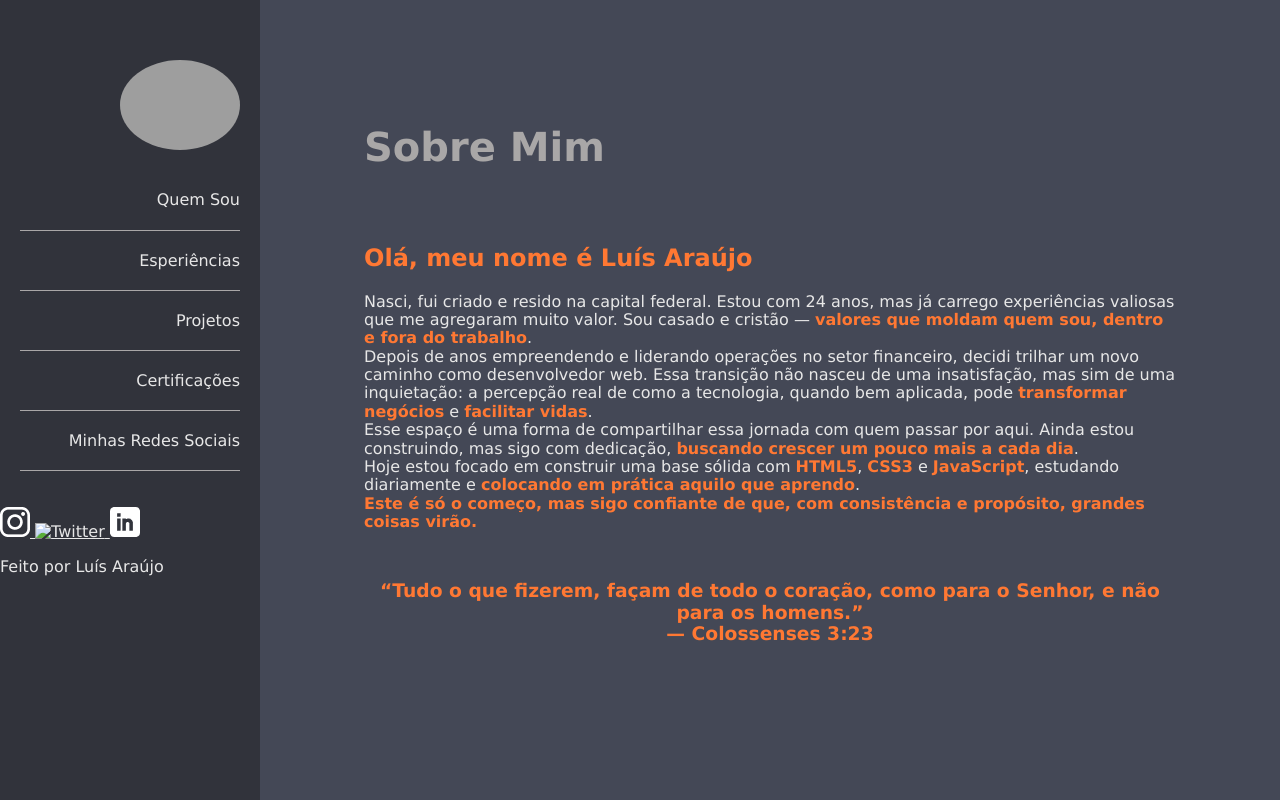
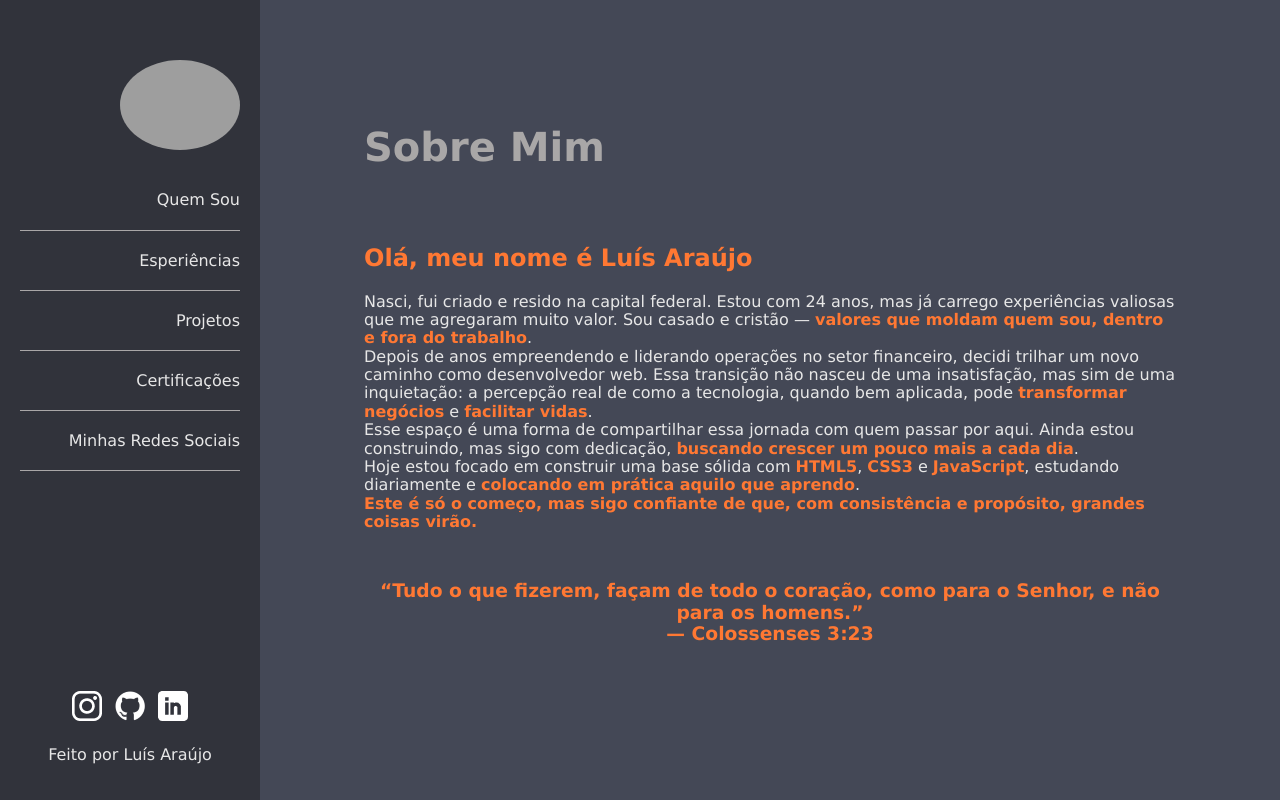
Before and after one commit to LuisAraujo-Dev/myskills, a plain HTML site: page index.html in a window 1280 px wide. Drawn offline with Linux system fonts and the light colour scheme; grey boxes are pictures that could not be loaded.

Commit message:
style: positioning the footer credit

```diff
--- a/CSS/style.css
+++ b/CSS/style.css
@@ -21,6 +21,8 @@ body{
 .main-header {
     flex: 0 0 26rem;
     background-color: var(--secondary-color);
+    flex-direction: column;
+    display: flex;
 }
 
 .main {
@@ -167,3 +169,18 @@ span {
     justify-content: space-between;
     gap: 2rem;
 }
+
+.footer-credit {
+  margin-top: auto;
+  text-align: center;
+  font-size: 1.6rem;
+  padding-bottom: 2rem;
+
+}
+.footer-credit img {
+    padding: .4rem;
+}
+
+.footer-credit a{
+    text-decoration: none;
+}
--- a/index.html
+++ b/index.html
@@ -22,13 +22,13 @@
             </ul>
         </nav>
 
+        <div class="footer-credit">
             <div>
-        <div class="footer-credit">
                 <a href="https://www.instagram.com/luis.vinicius.santos">
                     <img src="/images/insta.png" alt="instagram">
                 </a>
-        <a href="https://twitter.com/luisaraujo_dev">
-          <img src="/images/Group.png" alt="Twitter">
+                <a href="https://github.com/LuisAraujo-Dev">
+                    <img src="/images/igithub-removebg-preview.png" alt="github">
                 </a>
                 <a href="https://www.linkedin.com/in/lu%C3%ADs-ara%C3%BAjo-67207526a/">
                     <img src="/images/Linkedin.png" alt="likedin">
```
Also changed, not shown: images/logo-github.svg (added). Lines whose indentation alone changed are shown as unchanged.
